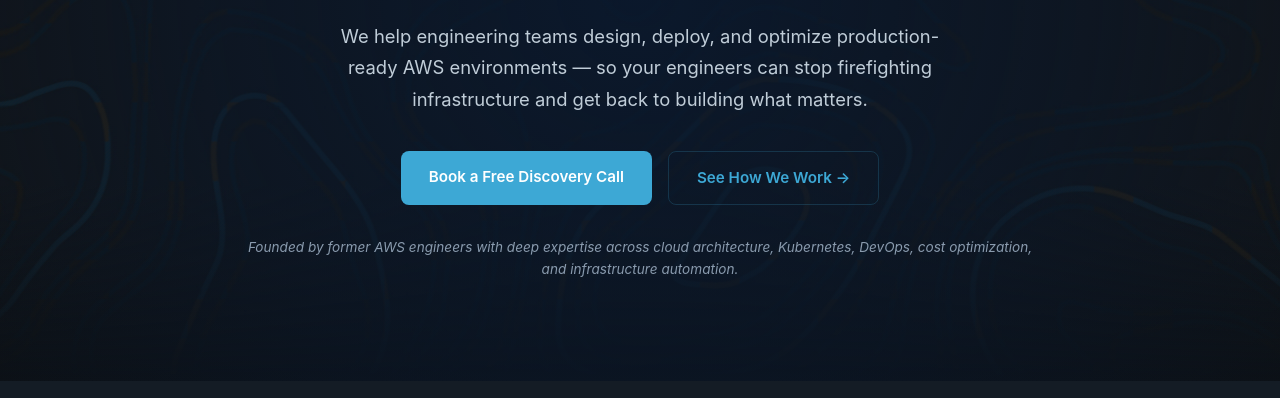
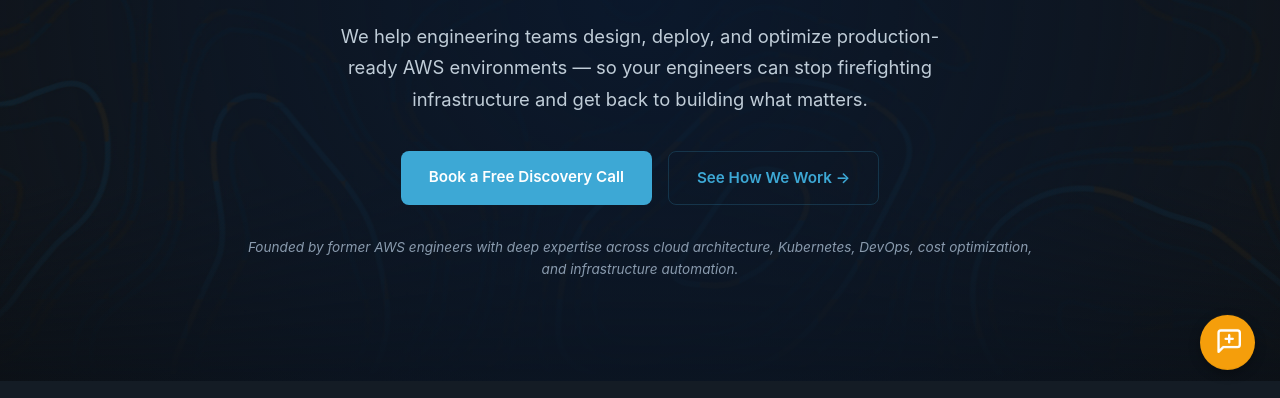
Before and after one commit to jayp-collab/cloudforge-website, a plain HTML site: page cloudforge-website-main/index.html in a window 1280 px wide. Shown: the part 402-800 px from the top of the page. Drawn offline with Linux system fonts and the light colour scheme.

Commit message:
feat: adding VeroHelper chatbot widget

```diff
--- /dev/null
+++ b/cloudforge-website-main/chat-widget.js
@@ -0,0 +1,199 @@
+// Chatbot functionality
+(function() {
+  const style = document.createElement("style");
+  style.textContent = `
+    @keyframes cv-float {
+      0%   { transform: translateY(0px); }
+      50%  { transform: translateY(-4px); }
+      100% { transform: translateY(0px); }
+    }
+  `;
+  document.head.appendChild(style);
+    const chatLauncher = document.createElement("button");
+    chatLauncher.id = "cv-chat-launcher";
+    chatLauncher.innerHTML = `
+    <svg xmlns="http://www.w3.org/2000/svg" width="26" height="26" viewBox="0 0 22 22"
+      fill="none" stroke="white" stroke-width="2" stroke-linecap="round" stroke-linejoin="round">
+      <path d="M21 15a2 2 0 0 1-2 2H7l-4 4V5a2 2 0 0 1 2-2h14a2 2 0 0 1 2 2z"/>
+      <line x1="9" y1="10" x2="15" y2="10"/>
+      <line x1="12" y1="7" x2="12" y2="13"/>
+    </svg>
+  `;
+    chatLauncher.style.cssText = `
+        position: fixed;
+        bottom: 25px;
+        right: 25px;
+        width: 55px;
+        height: 55px;
+        border-radius: 50%;
+        background-color: #f59e0b;
+        color: white;
+        border: none;
+        font-size: 24px;
+        cursor: pointer;
+        z-index: 9999;
+        box-shadow: 0 4px 12px rgba(0,0,0,0.3);
+        animation: cv-float 3s ease-in-out infinite;`;
+        document.body.appendChild(chatLauncher);
+
+    const chatWindow = document.createElement("div");
+    chatWindow.id = "cv-chat-window";
+    chatWindow.style.cssText = `
+        display: flex;
+        position: fixed;
+        bottom: 100px;
+        right: 30px;
+        width: 320px;
+        height: 450px;
+        background-color: #ffffff;
+        border-radius: 16px;
+        box-shadow: 0 8px 32px rgba(0,0,0,0.4);
+        z-index: 9998;
+        flex-direction: column;
+        overflow: hidden;
+        font-family: sans-serif;`;
+
+    const chatHeader = document.createElement("div");
+    chatHeader.style.cssText = `
+    background: linear-gradient(135deg, #0f172a 0%, #1e3a5f 100%);
+    padding: 16px 20px 0px 20px;
+    display: flex;
+    flex-direction: column;
+    border-radius: 16px 16px 0 0;
+    position: relative;
+    `;
+
+    chatHeader.innerHTML = `
+        <div style="display:flex;align-items:center;gap:12px;padding-bottom:12px;">
+            <div style="width:38px;height:38px;border-radius:50%;
+      background: linear-gradient(135deg, #f59e0b, #d97706);
+      display:flex;align-items:center;justify-content:center;
+      box-shadow: 0 0 12px rgba(245,158,11,0.4);">
+      <svg xmlns="http://www.w3.org/2000/svg" width="18" height="18" viewBox="0 0 24 24"
+        fill="none" stroke="white" stroke-width="2.5" stroke-linecap="round" stroke-linejoin="round">
+        <polyline points="13 2 3 14 12 14 11 22 21 10 12 10 13 2"/>
+      </svg>
+    </div>
+    <div>
+      <div style="color:white;font-weight:bold;font-size:14px;">VeroHelper</div>
+      <div style="color:#10b981;font-size:12px;">● Online</div>
+    </div>
+  </div>
+  <svg xmlns="http://www.w3.org/2000/svg" viewBox="0 0 320 50"
+    style="display:block;margin-bottom:-1px;margin-left:-20px;width:calc(100% + 40px);">
+    <path d="M0,0 C60,50 140,50 200,20 C240,0 280,45 320,10 L320,50 L0,50 Z" fill="#ffffff"/>
+  </svg>
+`;
+
+
+
+    chatWindow.appendChild(chatHeader);
+
+    const messagesArea = document.createElement("div");
+    messagesArea.id = "cv-messages";
+    messagesArea.style.cssText = `
+    flex: 1;
+    overflow-y: auto;
+    padding: 16px;
+    display: flex;
+    flex-direction: column;
+    gap: 10px;
+    background-color: #ffffff;
+    `;
+
+    messagesArea.innerHTML = `
+      <div style="background-color:#f1f5f9;color:#1e293b;padding:10px 14px;
+      border-radius:0px 12px 12px 12px;font-size:13px;max-width:85%;line-height:1.5;">
+      Hi! I'm VeroHelper 👋 Ask me anything about CloudVero's services and pricing.
+    </div>
+  `;
+
+    chatWindow.appendChild(messagesArea);
+
+    const inputArea = document.createElement("div");
+    inputArea.style.cssText = `
+    padding: 12px 16px;
+    border-top: 1px solid #e2e8f0;
+    display: flex;
+    gap: 8px;
+    background-color: #ffffff;
+    `;
+
+    inputArea.innerHTML = `
+      <input id="cv-input" type="text" placeholder="Ask a question..."
+      style="flex:1;background-color:#f8fafc;border:1px solid #e2e8f0;border-radius:24px;
+      padding:8px 16px;color:#1e293b;font-size:13px;outline:none;" />
+    <button id="cv-send"
+      style="background: linear-gradient(135deg, #f59e0b, #d97706);border:none;
+      border-radius:50%;width:36px;height:36px;color:white;cursor:pointer;
+      font-size:16px;display:flex;align-items:center;justify-content:center;
+      box-shadow: 0 2px 8px rgba(245,158,11,0.4);flex-shrink:0;">➤</button>
+  `;
+
+    chatWindow.appendChild(inputArea);
+
+    document.body.appendChild(chatWindow);
+
+
+    // Toggle chat window open/close
+    chatLauncher.addEventListener("click", function() {
+      const isHidden = chatWindow.style.display === "none";
+      chatWindow.style.display = isHidden ? "flex" : "none";
+    });
+
+    // Allow Send message on button click
+    document.getElementById("cv-send").addEventListener("click", sendMessage);
+
+    // Alternatively allow send message on Enter key
+    document.getElementById("cv-input").addEventListener("keydown", function(e) {
+      if (e.key === "Enter") sendMessage();
+    });
+
+    async function sendMessage() {
+      const input = document.getElementById("cv-input");
+      const message = input.value.trim();
+      if (!message) return;
+
+      // Display the user message
+      const userBubble = document.createElement("div");
+      userBubble.style.cssText = `
+      background-color:#f59e0b;color:white;padding:10px 14px;
+      border-radius:12px 0px 12px 12px;font-size:13px;
+      max-width:85%;line-height:1.5;align-self:flex-end;`;
+      userBubble.textContent = message;
+      messagesArea.appendChild(userBubble);
+
+      input.value = "";
+
+      // Display typing indicator
+      const typing = document.createElement("div");
+      typing.style.cssText = `
+      background-color:#f1f5f9;color:#94a3b8;padding:10px 14px;
+      border-radius:0px 12px 12px 12px;font-size:13px;max-width:85%;`;
+      typing.textContent = "VeroHelper is typing...";
+      messagesArea.appendChild(typing);
+      messagesArea.scrollTop = messagesArea.scrollHeight;
+
+      // Call the Netlify function
+      const response = await fetch("/.netlify/functions/chat", {
+        method: "POST",
+        body: JSON.stringify({ message })
+      });
+
+      // Prepare for incoming response
+      const data = await response.json();
+      messagesArea.removeChild(typing);
+
+      // Display VeroHelper's response
+      const botBubble = document.createElement("div");
+      botBubble.style.cssText = `
+      background-color:#f1f5f9;color:#1e293b;padding:10px 14px;border-radius:0px 12px 12px 12px;font-size:13px;max-width:85%;line-height:1.5;`;
+      botBubble.textContent = data.reply || data.error;
+
+      messagesArea.appendChild(botBubble);
+      messagesArea.scrollTop = messagesArea.scrollHeight;
+    }
+
+    chatWindow.style.display = "none";
+
+})();
--- a/cloudforge-website-main/index.html
+++ b/cloudforge-website-main/index.html
@@ -393,14 +393,18 @@
       if (saved === 'light') document.body.classList.add('light');
 
       var btn = document.querySelector('.theme-toggle');
+      if (btn) {
         btn.textContent = document.body.classList.contains('light') ? '🌙' : '☀️';
-
         btn.addEventListener('click', function() {
           document.body.classList.toggle('light');
           var isLight = document.body.classList.contains('light');
           localStorage.setItem('cf-theme', isLight ? 'light' : 'dark');
           btn.textContent = isLight ? '🌙' : '☀️';
         });
+      }
     })();
   </script>
+
+  <script src="/chat-widget.js"></script>
+
 </body>
```
Also changed, not shown: cloudforge-website-main/netlify/functions/chat.js (added, +87 -0 lines), 1 other file. Lines whose indentation alone changed are shown as unchanged.
